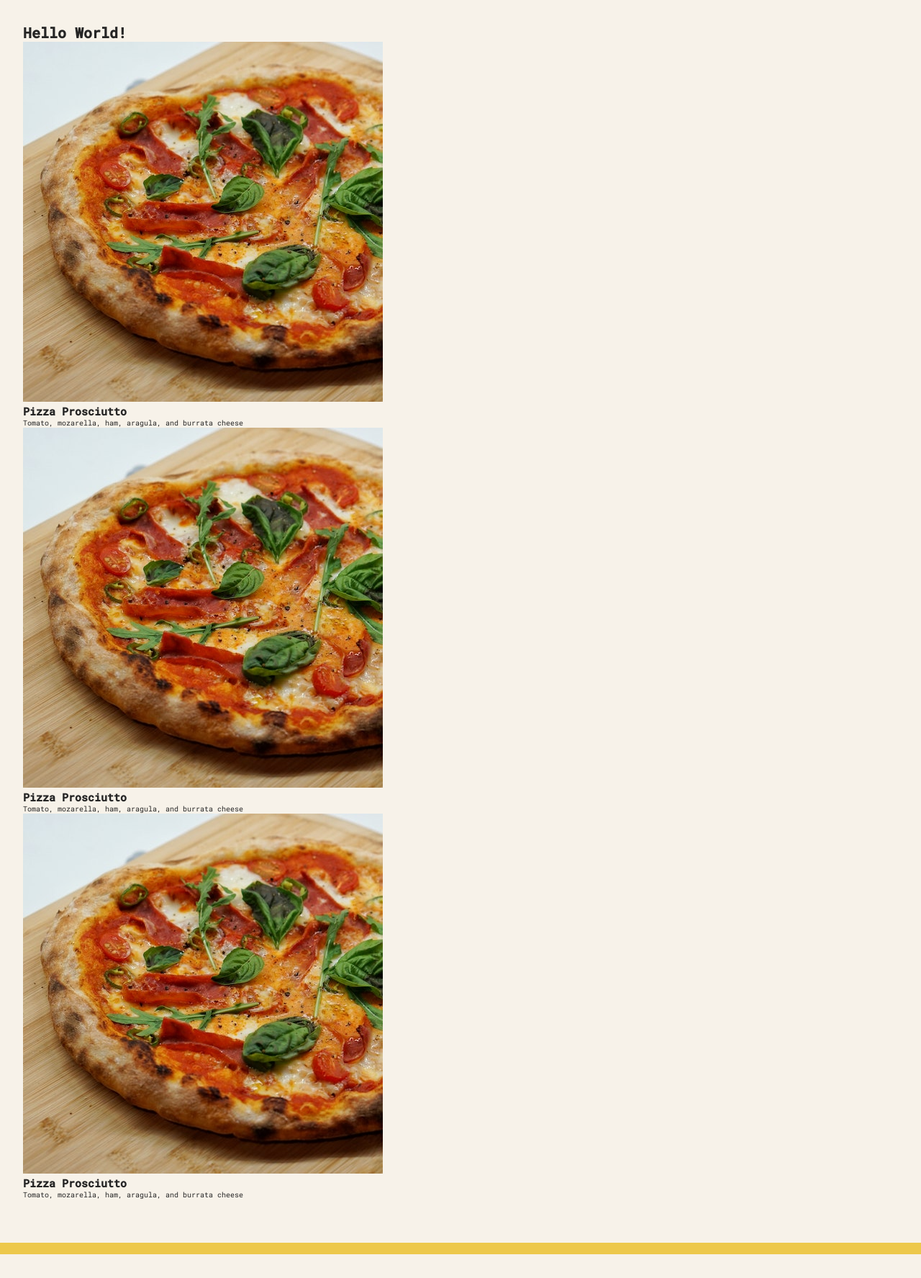
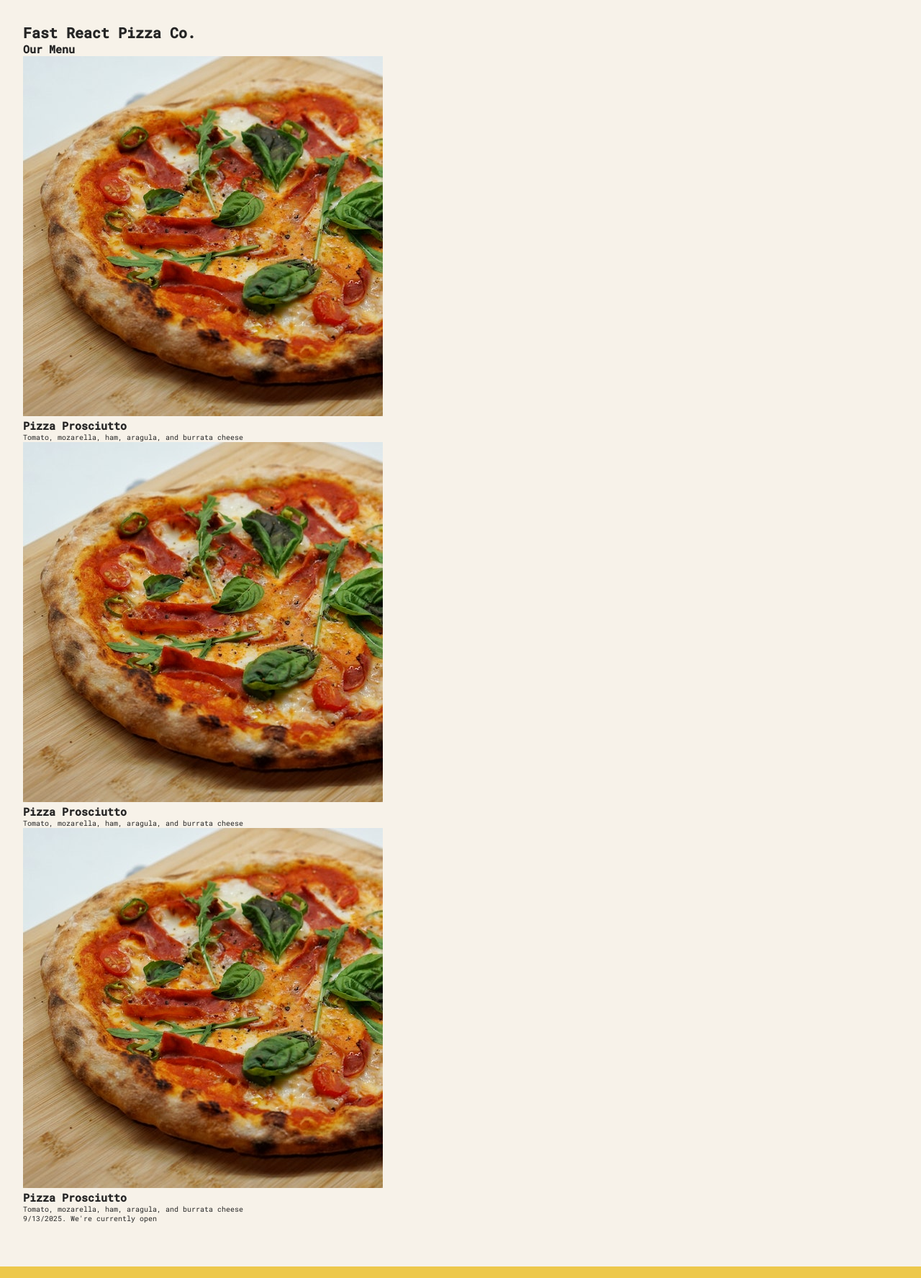
Before and after one commit to StenixDev/byte-boredom, a React (Create React App) app: page / in a window 1280 px wide. Shown: the whole page at 72% size. Before the commit the page ends 1742 px from the top, so only its background shows below. Built offline with nearby package versions, Linux system fonts and the light colour scheme.

Commit message:
creating more components

```diff
--- a/src/index.js
+++ b/src/index.js
@@ -52,11 +52,32 @@
 
 function App() {
  return  <div>
-  <h1>Hello World!</h1>
+  <Header />
+  <Menu />
+  <Footer />
+ </div>;
+}
+
+function Header(){
+  return <h1>Fast React Pizza Co.</h1>
+}
+
+function Menu(){
+
+  return <div>
+    <h2>Our Menu</h2>
+    <Pizza />
   <Pizza />
   <Pizza />
-  <Pizza />
- </div>;
+    </div>
+
+}
+
+function Footer(){
+  return <footer>
+    {
+      new Date().toLocaleDateString()
+    }. We're currently open</footer>
 }
 
 function Pizza(){
```
